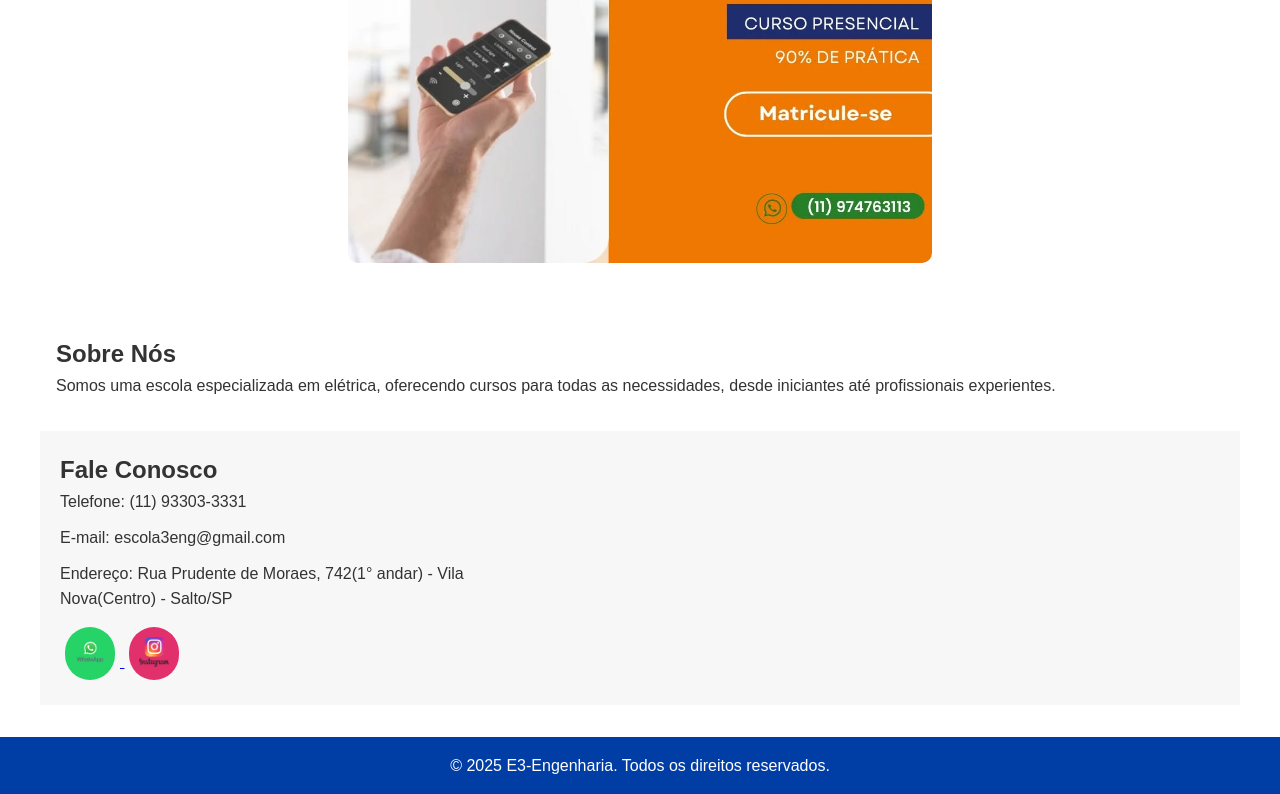
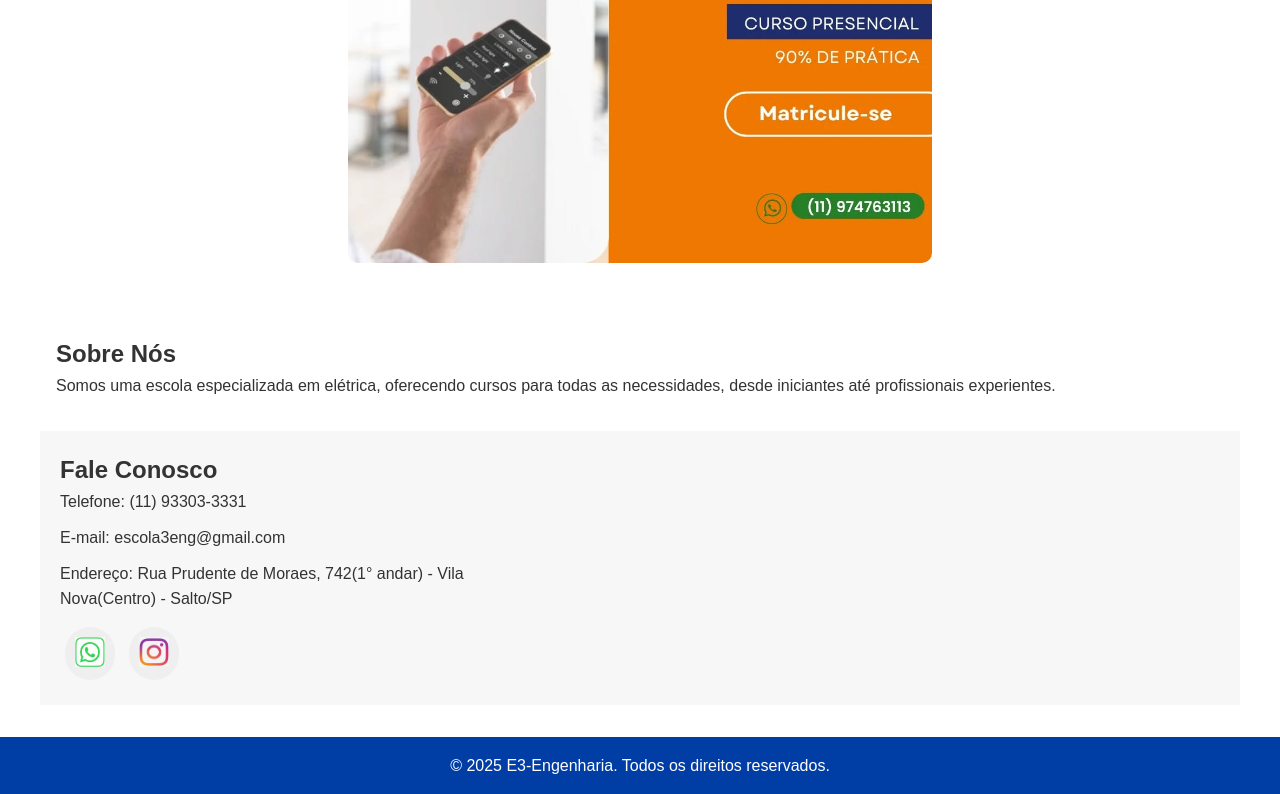
Before and after one commit to Leonardo2M-Mendes/ProjetoIntegrador-main, a plain HTML site: page ProjetoIntegrador-main/index.html in a window 1280 px wide. Shown: the part 890-1684 px from the top of the page. Drawn offline with Linux system fonts and the light colour scheme.

Commit message:
atualizado

```diff
--- a/ProjetoIntegrador-main/index.html
+++ b/ProjetoIntegrador-main/index.html
@@ -66,48 +66,24 @@
             <p>Endereço: Rua Prudente de Moraes, 742(1° andar) - Vila Nova(Centro) - Salto/SP</p>
           </div>
           <div class="contact-form">
-            <div class="social-media"> <a href="https://wa.me/1197476113?text=Olá, gostaria de saber mais sobre os cursos!" target="_blank" rel="noopener noreferrer">
-                <button><img src="./img/logo-whatsapp-png-file-15.png" alt=""></button>
-              </a>
-              <a href="https://www.instagram.com/escola_e3engenharia/" target="_blank" rel="noopener noreferrer">
-                  <button><img src="./img/instagram-logo-5.png" alt=""></button>
-                </a></div>
-
+            <div class="social-media">
+                <a href="https://wa.me/1197476113?text=Olá, gostaria de saber mais sobre os cursos!" target="_blank" rel="noopener noreferrer">
+                    <button><img src="./img/zap-png.png" alt=""></button>
+                </a>
+                <a href="https://www.instagram.com/escola_e3engenharia/" target="_blank" rel="noopener noreferrer">
+                    <button><img src="./img/png-insta.png" alt=""></button>
+                </a>
+            </div>
             <!-- Você pode adicionar um formulário de contato aqui -->
           </div>
         </div>
       </section>
 
     <footer>
-        <p>&copy; 2025 E3-Engenharia. Todos os direitos reservados.
+        <p>&copy; 2025 E3-Engenharia. Todos os direitos reservados.</p>
+    </footer>
+ <script src="./script.js"></script>
 
-        </p>
-    </footer>
-    <script>
-        const carousel = document.querySelector('.carousel');
-        const prevBtn = document.querySelector('.prev');
-        const nextBtn = document.querySelector('.next');
 
-        let index = 0;
-
-        function updateCarousel() {
-            const itemWidth = document.querySelector('.carousel-item').clientWidth;
-            carousel.style.transform = `translateX(${-index * itemWidth}px)`;
-        }
-
-        nextBtn.addEventListener('click', () => {
-            if (index < carousel.children.length - 1) {
-                index++;
-                updateCarousel();
-            }
-        });
-
-        prevBtn.addEventListener('click', () => {
-            if (index > 0) {
-                index--;
-                updateCarousel();
-            }
-        });
-    </script>
 </body>
 </html>
--- /dev/null
+++ b/ProjetoIntegrador-main/script.js
@@ -0,0 +1,25 @@
+
+const carousel = document.querySelector('.carousel');
+const prevBtn = document.querySelector('.prev');
+const nextBtn = document.querySelector('.next');
+
+let index = 0;
+
+function updateCarousel() {
+    const itemWidth = document.querySelector('.carousel-item').clientWidth;
+    carousel.style.transform = `translateX(${-index * itemWidth}px)`;
+}
+
+nextBtn.addEventListener('click', () => {
+    if (index < carousel.children.length - 1) {
+        index++;
+        updateCarousel();
+    }
+});
+
+prevBtn.addEventListener('click', () => {
+    if (index > 0) {
+        index--;
+        updateCarousel();
+    }
+});
--- a/ProjetoIntegrador-main/styles.css
+++ b/ProjetoIntegrador-main/styles.css
@@ -151,7 +151,7 @@ button.next {
   }
 
   .contact-form button {
-    background-color: #4CAF50;
+
     color: #fff;
     padding: 10px 20px;
     border: none;
@@ -159,17 +159,17 @@ button.next {
     cursor: pointer;
   }
 
-  .contact-form button:hover {
-    background-color: #3e8e41;
-  }
   .fa-instagram {
     margin-right: 10px;
   }
+  .social-media a {
+    text-decoration: none;
+  }
+
   .social-media button {
     padding: 10px;
     border: none;
     border-radius: 25px; /* Torna os botões arredondados */
-    background-color: #25D366; /* Cor do WhatsApp */
     margin: 5px;
     transition: transform 0.3s ease, box-shadow 0.3s ease;
 }
@@ -183,7 +183,3 @@ button.next {
     transform: scale(1.1); /* Aumenta o tamanho do botão ao passar o mouse */
     box-shadow: 0 4px 8px rgba(0, 0, 0, 0.2); /* Adiciona sombra ao passar o mouse */
 }
-
-.social-media a[href*="instagram"] button {
-    background-color: #E1306C; /* Cor do Instagram */
-}
```
Also changed, not shown: ProjetoIntegrador-main/img/Instagram-logo.png (added), ProjetoIntegrador-main/img/instagram-logo-5.png (deleted), ProjetoIntegrador-main/img/logo-whatsapp-png-file-15.png (deleted), ProjetoIntegrador-main/img/logo-whatsapp.png (added), ProjetoIntegrador-main/img/png-insta.png (added), ProjetoIntegrador-main/img/whatsapp-png.png (added), ProjetoIntegrador-main/img/zap-png.png (added).
